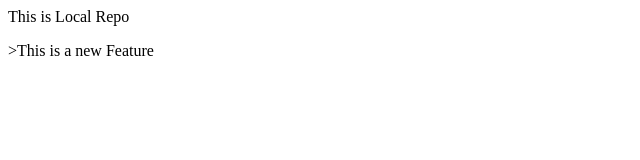
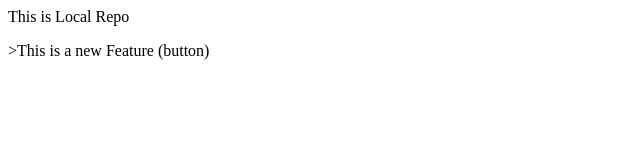
Before and after one commit to RajendraGit-lab/localrepo, a plain HTML site: page index.html in a window 1280 px wide. Shown: the full height of the page, 0-640 px from the left. Drawn offline with Linux system fonts and the light colour scheme.

```diff
--- a/index.html
+++ b/index.html
@@ -1,2 +1,2 @@
 <p>This is Local Repo</p>
-<p>>This is a new Feature</p>
+<p>>This is a new Feature (button)</p>
```
